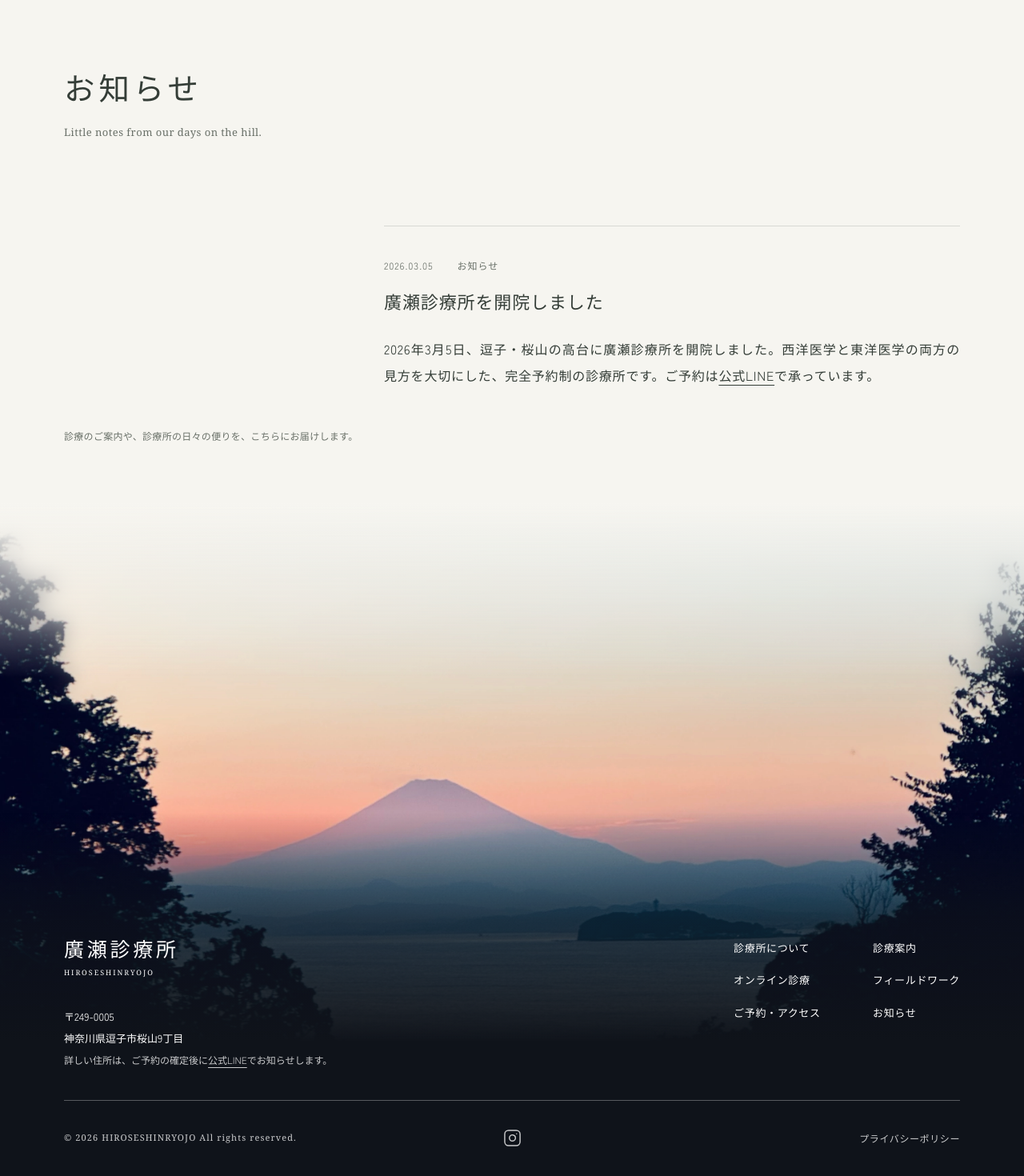
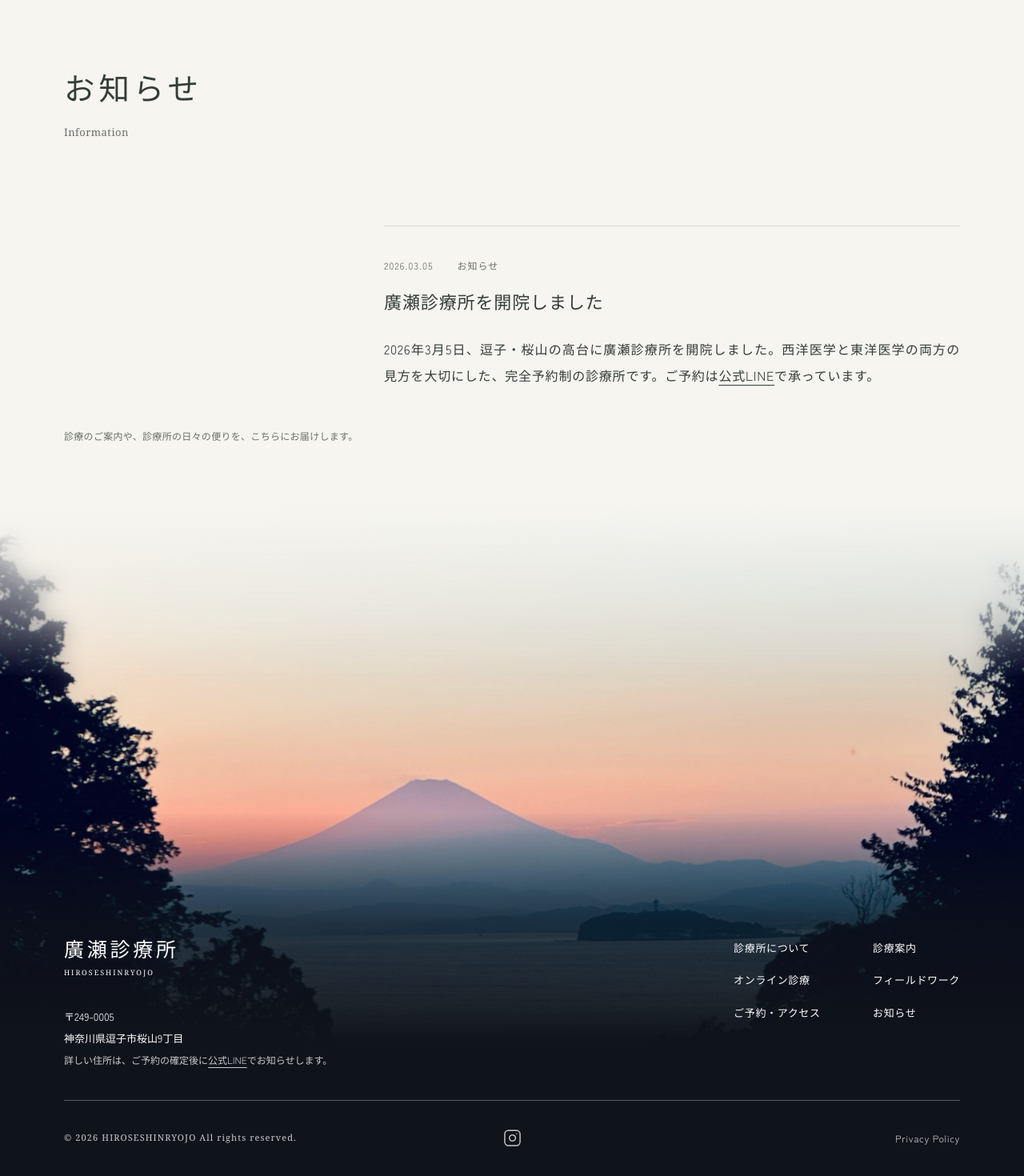
Before and after one commit to kaoruhirose/hirose-clinic-website, a Next.js app: page /news in a window 1280 px wide. Shown: the part 154-1624 px from the top of the page at 80% size. Built offline with nearby package versions, Linux system fonts and the light colour scheme.

Commit message:
プライバシーポリシーとお知らせの英文表記を変更
Co-Authored-By: Claude Opus 5.5 <noreply@anthropic.com>

```diff
--- a/src/app/news/page.tsx
+++ b/src/app/news/page.tsx
@@ -7,7 +7,7 @@ export default function News() {
   return (
     <div className="page-shell">
       <div className="container">
-        <PageIntro title="お知らせ" english="Little notes from our days on the hill." />
+        <PageIntro title="お知らせ" english="Information" />
         <ul className="article-list">
           {newsItems.map((news) => (
             <li key={`${news.date}-${news.title}`} id={`news-${news.date.replaceAll(".", "-")}`}>
--- a/src/app/privacy/page.tsx
+++ b/src/app/privacy/page.tsx
@@ -66,7 +66,7 @@ export default function Privacy() {
   return (
     <div className="page-shell privacy-page">
       <div className="container">
-        <PageIntro title={<><span className="text-unit">プライバシー</span><span className="text-unit">ポリシー</span></>} english="Your privacy matters to us.">
+        <PageIntro title={<><span className="text-unit">プライバシー</span><span className="text-unit">ポリシー</span></>} english="Privacy Policy">
           <p>
             廣瀬診療所（以下「当院」といいます）は、患者さまの個人情報を適切に保護することが社会的責務であると考え、個人情報の保護に関する法律および関連法令を遵守し、以下の方針に基づいて個人情報を取り扱います。
           </p>
--- a/src/components/Footer.tsx
+++ b/src/components/Footer.tsx
@@ -32,7 +32,7 @@ export default function Footer() {
         <div className="footer-bottom">
           <small>© {new Date().getFullYear()} HIROSESHINRYOJO All rights reserved.</small>
           <InstagramLink />
-          <Link href="/privacy" className="footer-privacy">プライバシーポリシー</Link>
+          <Link href="/privacy" className="footer-privacy">Privacy Policy</Link>
         </div>
       </div>
     </footer>
```
